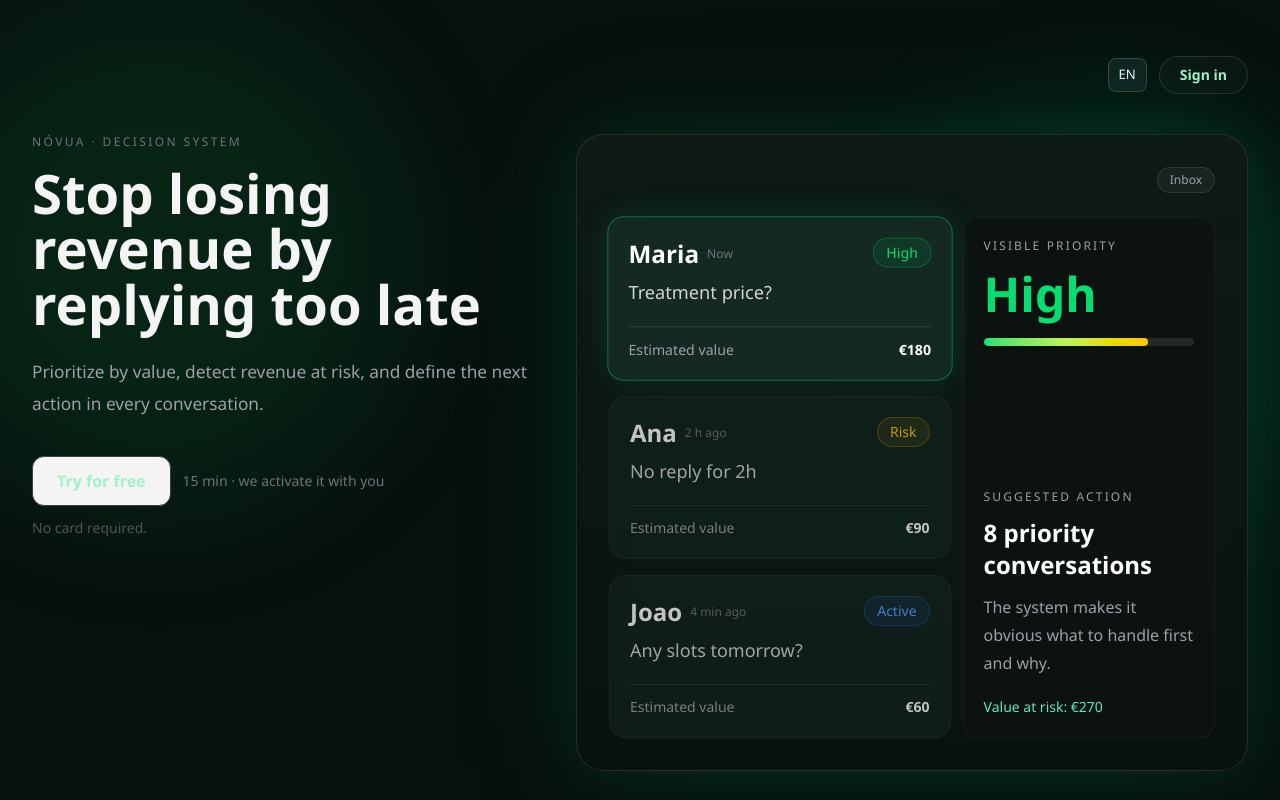
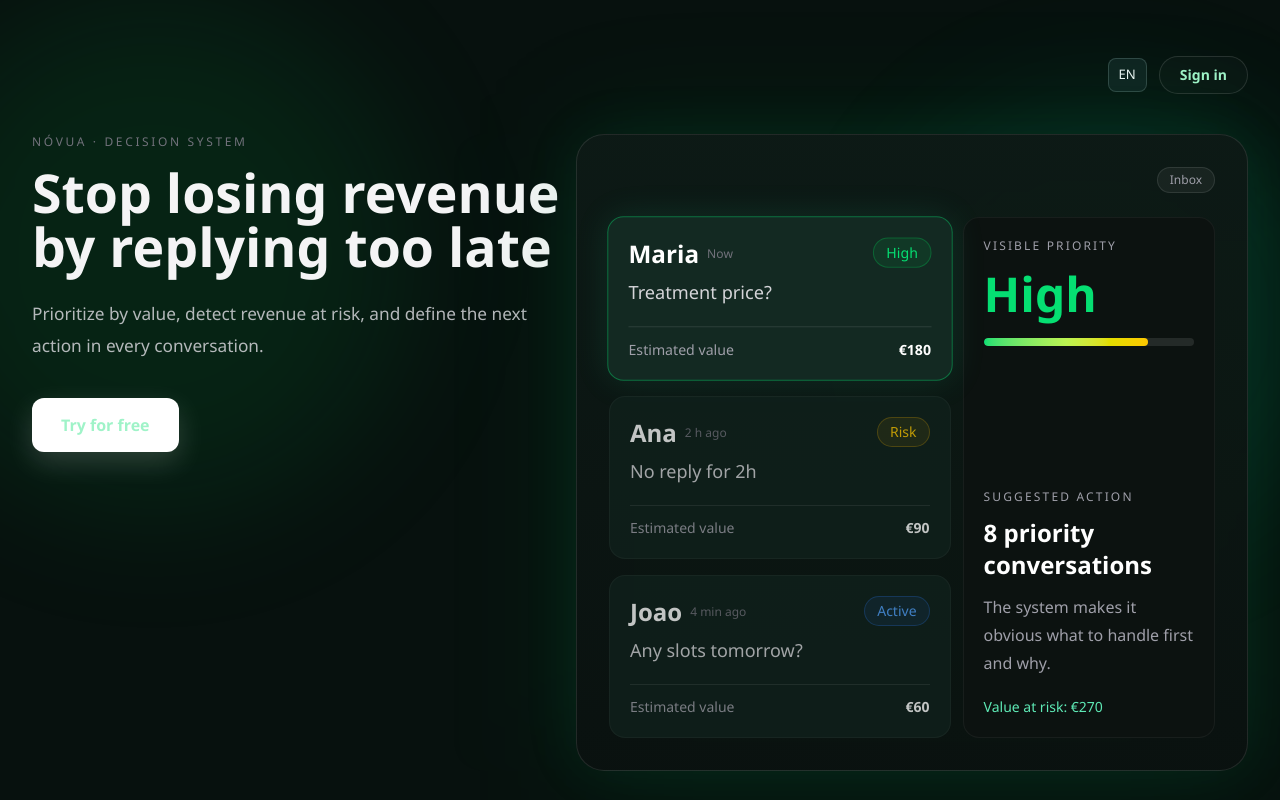
Before and after one commit to iveteamorim/ai-ops-inbox, a Next.js app: page / in a window 1280 px wide. Shown: the top 800 px of the page. Built offline with nearby package versions, Linux system fonts and the light colour scheme; no server answers.

Commit message:
Refine hero left block with premium typography and CTA styling

```diff
--- a/src/app/page.tsx
+++ b/src/app/page.tsx
@@ -135,15 +135,15 @@ export default function NovuaLanding() {
         </div>
         <section className="grid items-start gap-10 lg:grid-cols-[0.95fr_1.2fr] lg:gap-14">
           <div className="max-w-xl">
-            <p className="mb-4 text-[11px] font-medium uppercase tracking-[0.2em] text-zinc-500 sm:text-xs">
+            <p className="mb-4 text-[11px] font-medium uppercase tracking-[0.22em] text-zinc-500 sm:text-xs">
               {t("landing_brand_kicker")}
             </p>
 
-            <h1 className="text-4xl font-semibold leading-[1.05] text-zinc-100 sm:text-5xl lg:text-[3.4rem] lg:leading-[1.02]">
+            <h1 className="text-4xl font-semibold leading-[1.04] text-zinc-100 sm:text-5xl lg:text-[3.35rem] lg:leading-[1.01]">
               {t("landing_title")}
             </h1>
 
-            <p className="mt-5 max-w-[58ch] text-[1.02rem] leading-7 text-zinc-400 sm:mt-6 sm:text-[1.08rem] sm:leading-8">
+            <p className="mt-5 max-w-[58ch] text-[1.02rem] leading-7 text-zinc-300/85 sm:mt-6 sm:text-[1.08rem] sm:leading-8">
               {t("landing_subtitle")}
             </p>
 
@@ -151,13 +151,11 @@ export default function NovuaLanding() {
             <div className="mt-9 flex flex-col gap-3 sm:flex-row sm:items-center">
               <Link
                 href="/signup"
-                className="rounded-xl border border-zinc-700 bg-zinc-100 px-6 py-3 text-base font-semibold text-zinc-950 transition duration-300 hover:bg-white"
+                className="inline-flex items-center justify-center rounded-xl border border-white/35 bg-white px-7 py-3.5 text-base font-semibold text-zinc-900 shadow-[0_10px_28px_rgba(255,255,255,0.16)] transition duration-300 hover:bg-zinc-100"
               >
                 {t("landing_cta_free")}
               </Link>
-              <span className="text-sm text-zinc-500">{t("landing_hero_tagline")}</span>
             </div>
-            <p className="mt-3 text-sm text-zinc-600">{t("landing_no_card")}</p>
 
           </div>
 
```
